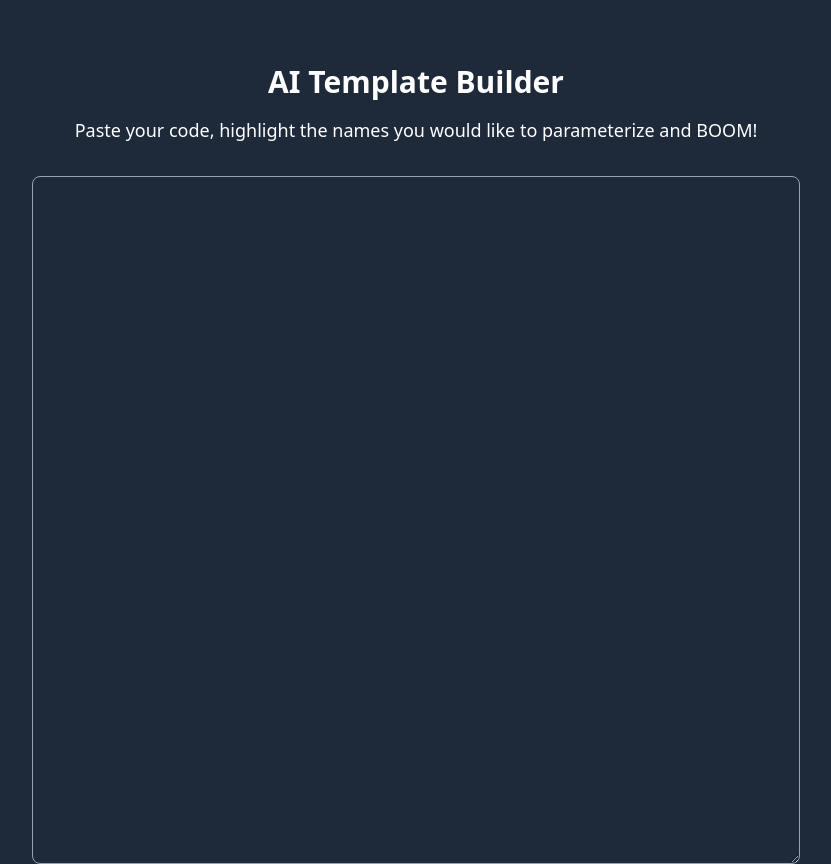
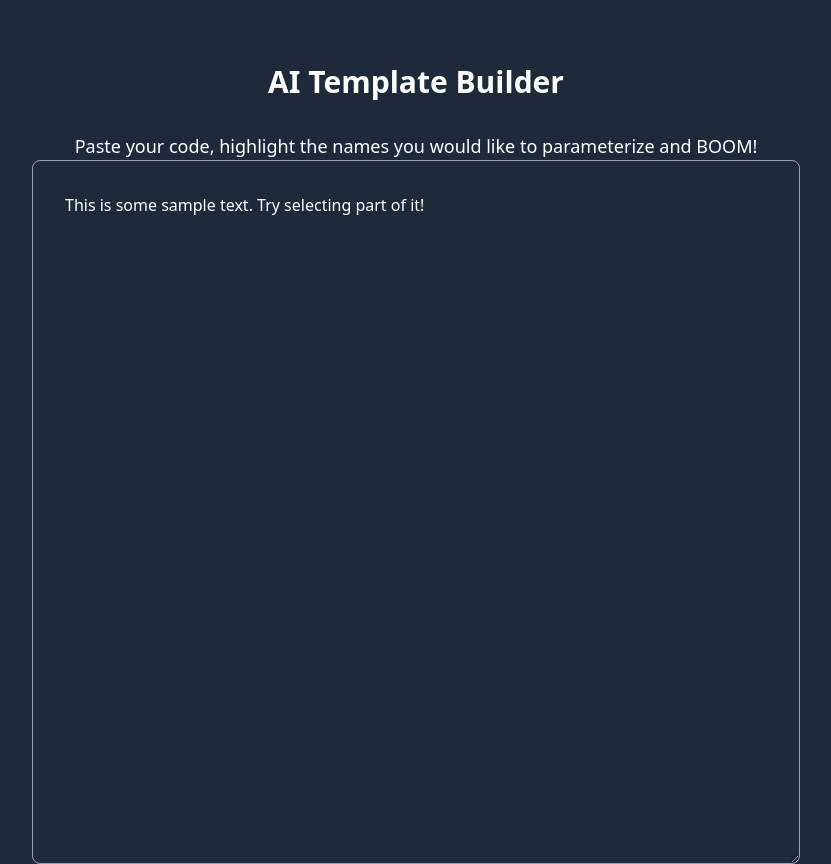
Before and after one commit to iagombermudez/template-builder, a React (Vite) app: page / in a window 1280 px wide. Shown: the whole page, without its empty margins (224-1055 px from the left). Built offline with nearby package versions, Linux system fonts and the light colour scheme.

Commit message:
find a way to store highlighted text

```diff
--- a/src/app.tsx
+++ b/src/app.tsx
@@ -1,15 +1,35 @@
+import { useState } from "react";
+
 export const App = () => {
+  const [text, setText] = useState(
+    "This is some sample text. Try selecting part of it!",
+  );
+  const [highlightedText, setHighlightedText] = useState("");
+
+  const handleSelect = (e: React.SyntheticEvent<HTMLTextAreaElement>) => {
+    const start = (e.target as HTMLTextAreaElement).selectionStart;
+    const end = (e.target as HTMLTextAreaElement).selectionEnd;
+    const selected = text.substring(start, end);
+    setHighlightedText(selected);
+  };
+
+  console.log(highlightedText);
   return (
     <div className="flex h-screen w-screen bg-gray-800">
       <section className="flex h-full w-full flex-col items-center my-16 mx-64">
-        <h1 className="text-3xl font-semibold text-white mb-4">
+        <h1 className="text-3xl font-semibold text-white mb-8">
           AI Template Builder
         </h1>
-        <h2 className="text-white text-lg mb-8">
+        <h2 className="text-white text-lg">
           Paste your code, highlight the names you would like to parameterize
           and BOOM!
         </h2>
-        <textarea className="border border-gray-400 w-full h-full rounded-lg" />
+        <textarea
+          value={text}
+          onChange={(e) => setText(e.target.value)}
+          onSelect={(e) => handleSelect(e)}
+          className="p-8 border text-white border-gray-400 w-full h-full rounded-lg"
+        />
       </section>
     </div>
   );
```
